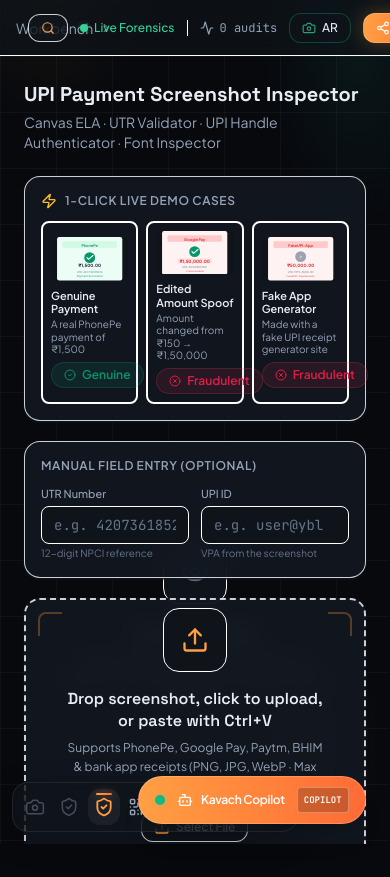
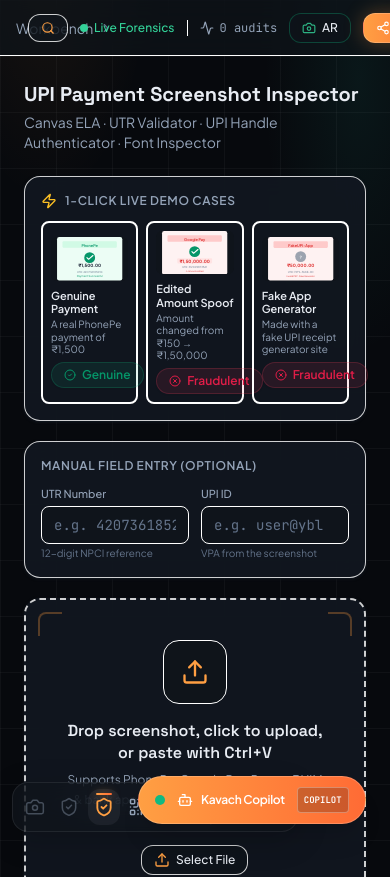
Before and after one commit to falaknaaz00835-creator/satya-kavach, a Next.js app: page / in a window 390 px wide. Shown: the top 877 px of the page. Before the commit the page ends 844 px from the top, so only its background shows below. Built offline with nearby package versions, Linux system fonts and the light colour scheme.

Commit message:
Final production release: responsive layout across mobile, tablet, and desktop

```diff
--- a/app/page.tsx
+++ b/app/page.tsx
@@ -173,8 +173,7 @@
   const currentModule = MODULES.find((m) => m.id === activeModule)!;
 
   return (
-    <div className="flex h-screen overflow-hidden bg-bg sk-ambient-glow p-0 md:p-3 md:gap-3">
-      {/* ── Sidebar (desktop) ── */}
+<div className="min-h-screen md:h-screen overflow-hidden bg-bg sk-ambient-glow flex flex-col md:flex-row p-0">      {/* ── Sidebar (desktop) ── */}
       <AppSidebar
         modules={MODULES}
         lang={lang}
```
